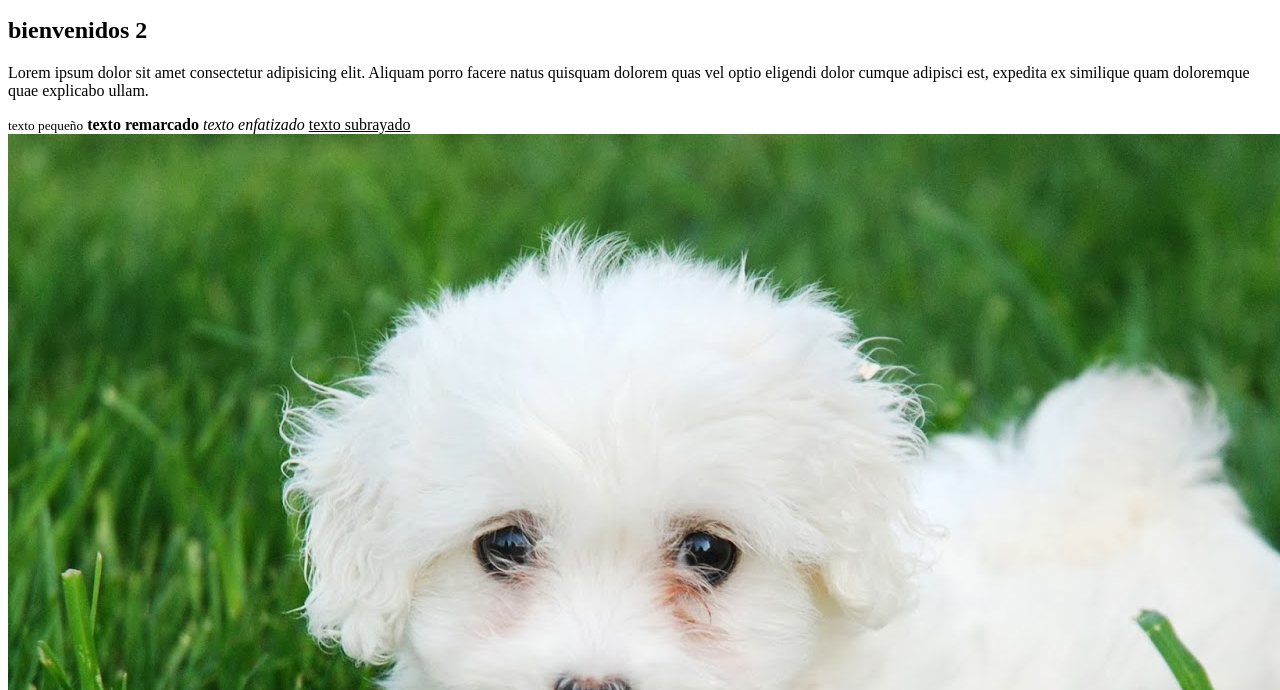
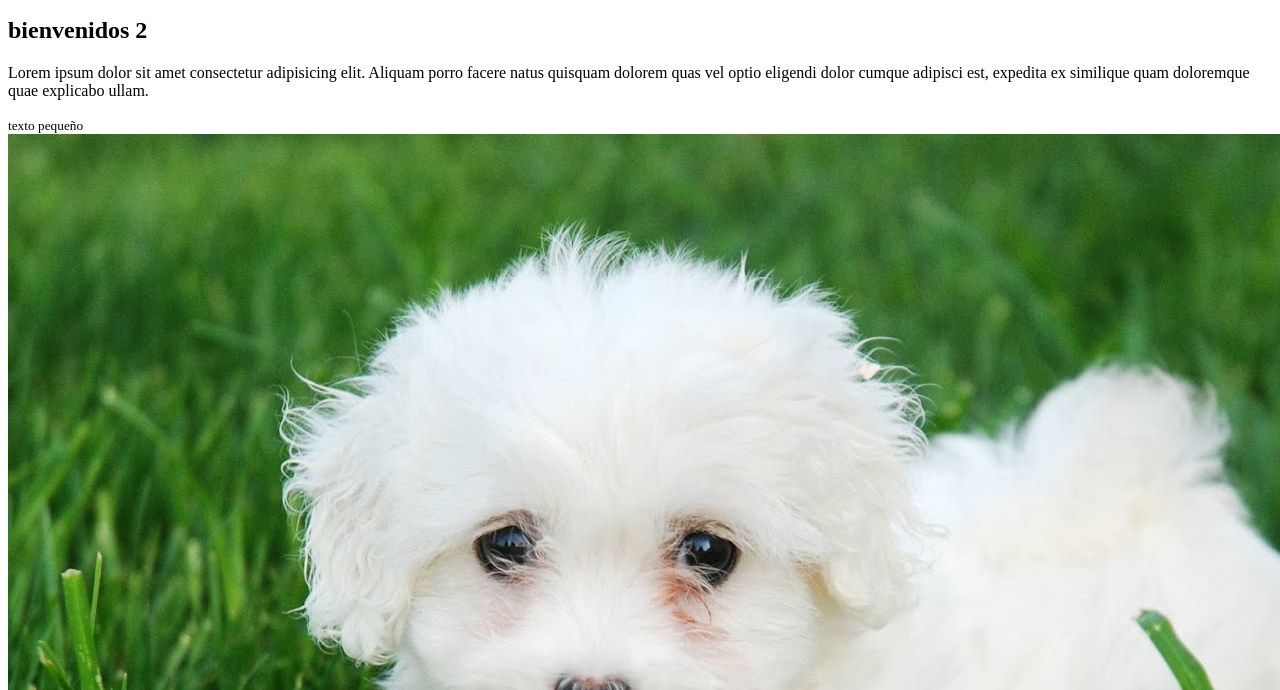
Before and after one commit to profe-benja/mi-primera-web, a plain HTML site: page index.html in a window 1280 px wide. Shown: the part 110-800 px from the top of the page. Drawn offline with Linux system fonts and the light colour scheme.

Commit message:
borrador de texto

```diff
--- a/index.html
+++ b/index.html
@@ -11,9 +11,6 @@
     <h2>bienvenidos 2</h2>
     <p>Lorem ipsum dolor sit amet consectetur adipisicing elit. Aliquam porro facere natus quisquam dolorem quas vel optio eligendi dolor cumque adipisci est, expedita ex similique quam doloremque quae explicabo ullam.</p>
     <small>texto pequeño</small>
-    <strong>texto remarcado</strong>
-    <em>texto enfatizado</em>
-    <u>texto subrayado</u>
 
     <img src="perrito.jpeg" alt="">
 
```
